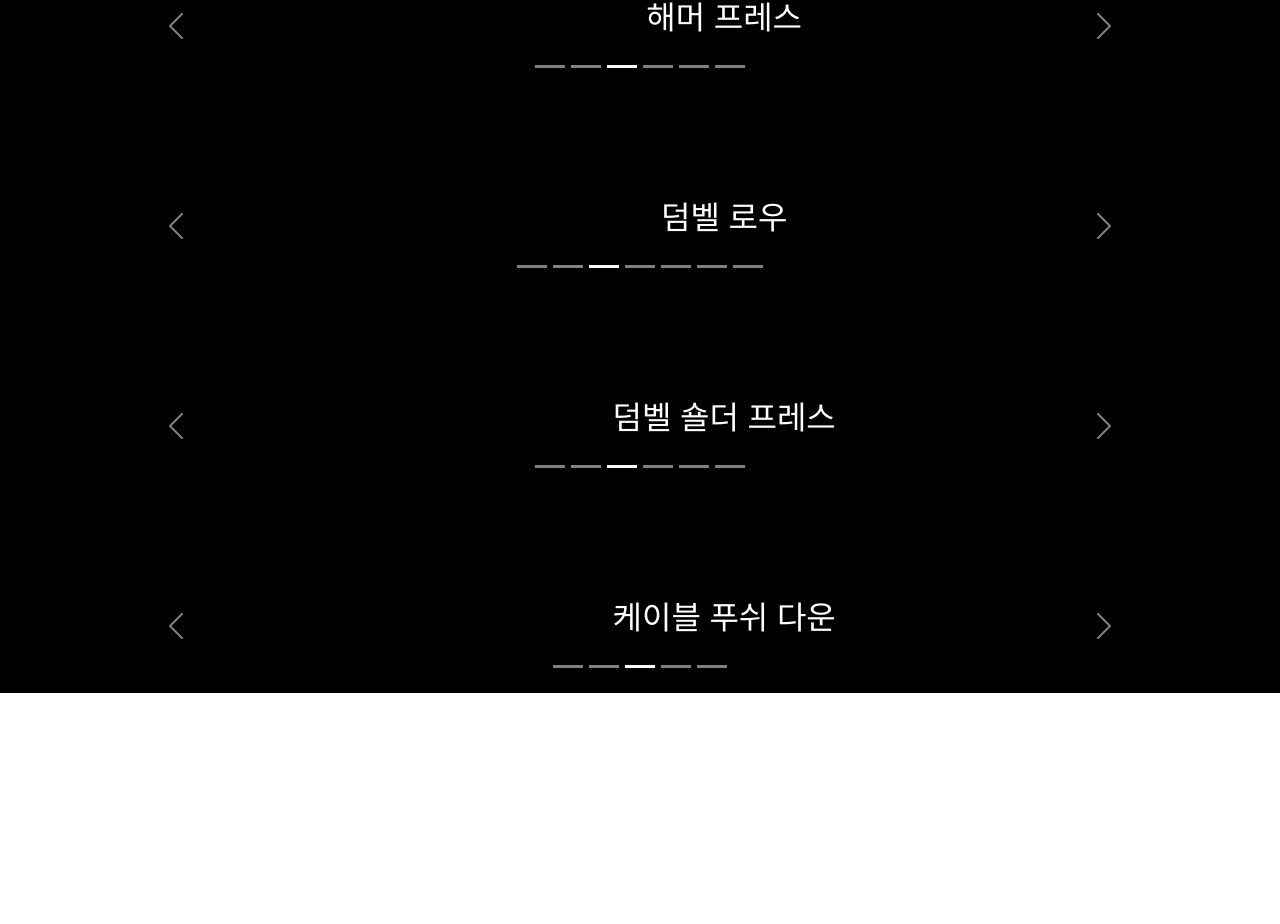
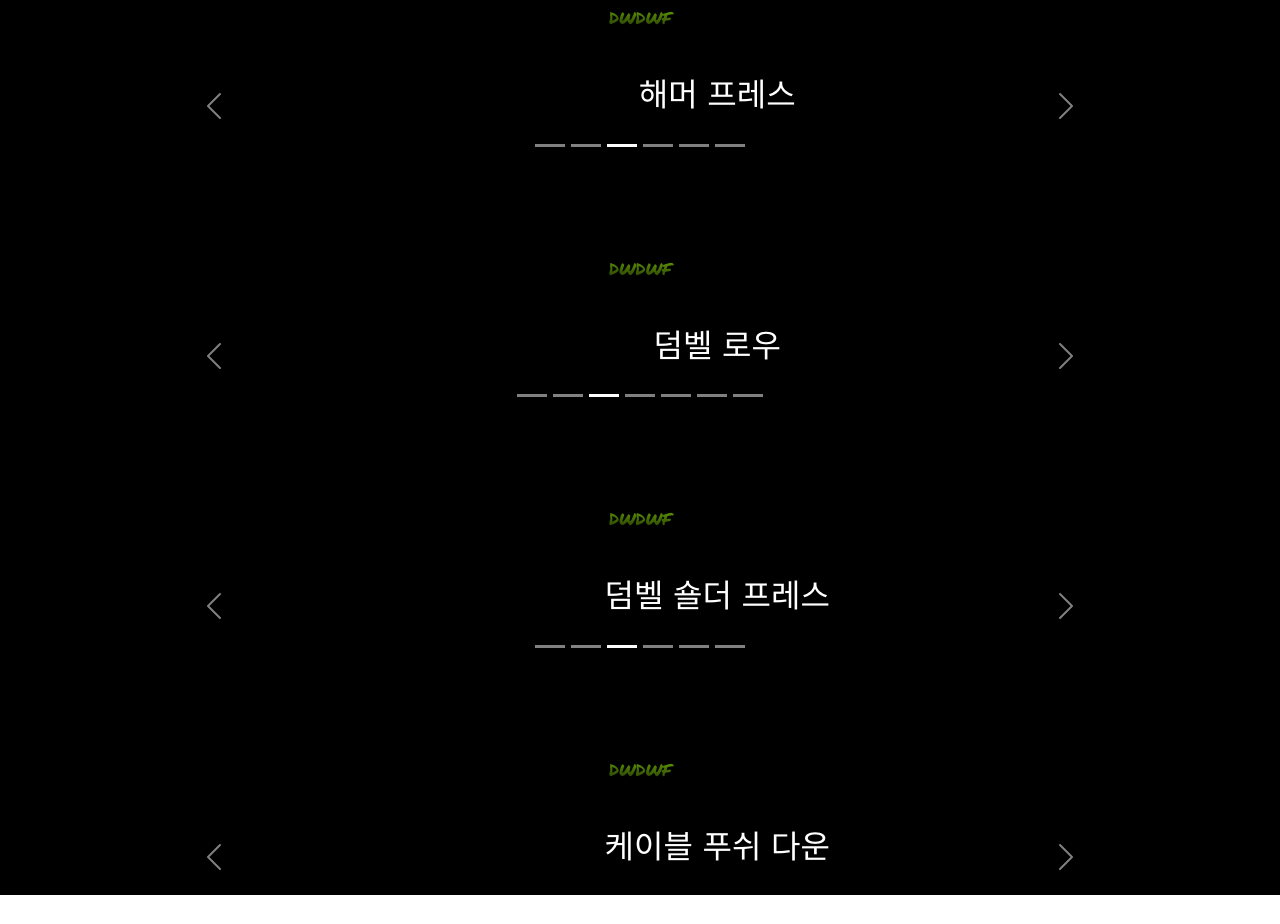
Before and after one commit to gkseogus/React_ExerciseApp, a React (Create React App) app: page /routine in a window 1280 px wide. Shown: the part 440-1364 px from the top of the page. Before the commit the page ends 1134 px from the top, so only its background shows below. Built offline with nearby package versions, Linux system fonts and the light colour scheme; a web font is replaced by a local one.

Commit message:
220415_change font style

```diff
--- a/src/components/RoutineItems/index.tsx
+++ b/src/components/RoutineItems/index.tsx
@@ -3,14 +3,24 @@ import styled from 'styled-components';
 import { Carousel } from 'react-bootstrap';
 
 const RoutineFout = styled.h2`
+  font-family: 'Black Han Sans', sans-serif;
   text-align: center;
   color: white;
   padding: 40px;
 `
 
 const ListBox = styled.div`
-    padding: 80px;
+    padding: 10%;
     height: 200px;
+`
+
+const ContentsFont = styled.h1`
+  font-size: 20px;
+  text-align: center;
+  background: linear-gradient(to right top, #000000, #94eb09);
+  color: transparent;
+  -webkit-background-clip: text;
+  font-family: 'Permanent Marker', cursive;
 `
 
 const RoutineItem = () => {
@@ -18,6 +28,9 @@ const RoutineItem = () => {
     return (
         <div>
             <ListBox>
+                <ContentsFont>
+                    dwdwf
+                </ContentsFont>
                 <Carousel>
                     <Carousel.Item interval={2000}>
                         <RoutineFout>덤벨 프레스</RoutineFout>
@@ -40,6 +53,9 @@ const RoutineItem = () => {
                 </Carousel>
             </ListBox>
             <ListBox>
+                <ContentsFont>
+                    dwdwf
+                </ContentsFont>
                 <Carousel>
                     <Carousel.Item interval={2000}>
                         <RoutineFout>루마니안 데드</RoutineFout>
@@ -65,6 +81,9 @@ const RoutineItem = () => {
                 </Carousel>
             </ListBox>
             <ListBox>
+                <ContentsFont>
+                    dwdwf
+                </ContentsFont>
                 <Carousel>
                     <Carousel.Item interval={2000}>
                         <RoutineFout>사이드 레터럴 레이즈</RoutineFout>
@@ -87,6 +106,9 @@ const RoutineItem = () => {
                 </Carousel>
             </ListBox>
             <ListBox>
+                <ContentsFont>
+                    dwdwf
+                </ContentsFont>
                 <Carousel>
                     <Carousel.Item interval={2000}>
                         <RoutineFout>덤벨 컬</RoutineFout>
```
Lines whose indentation alone changed are shown as unchanged.
